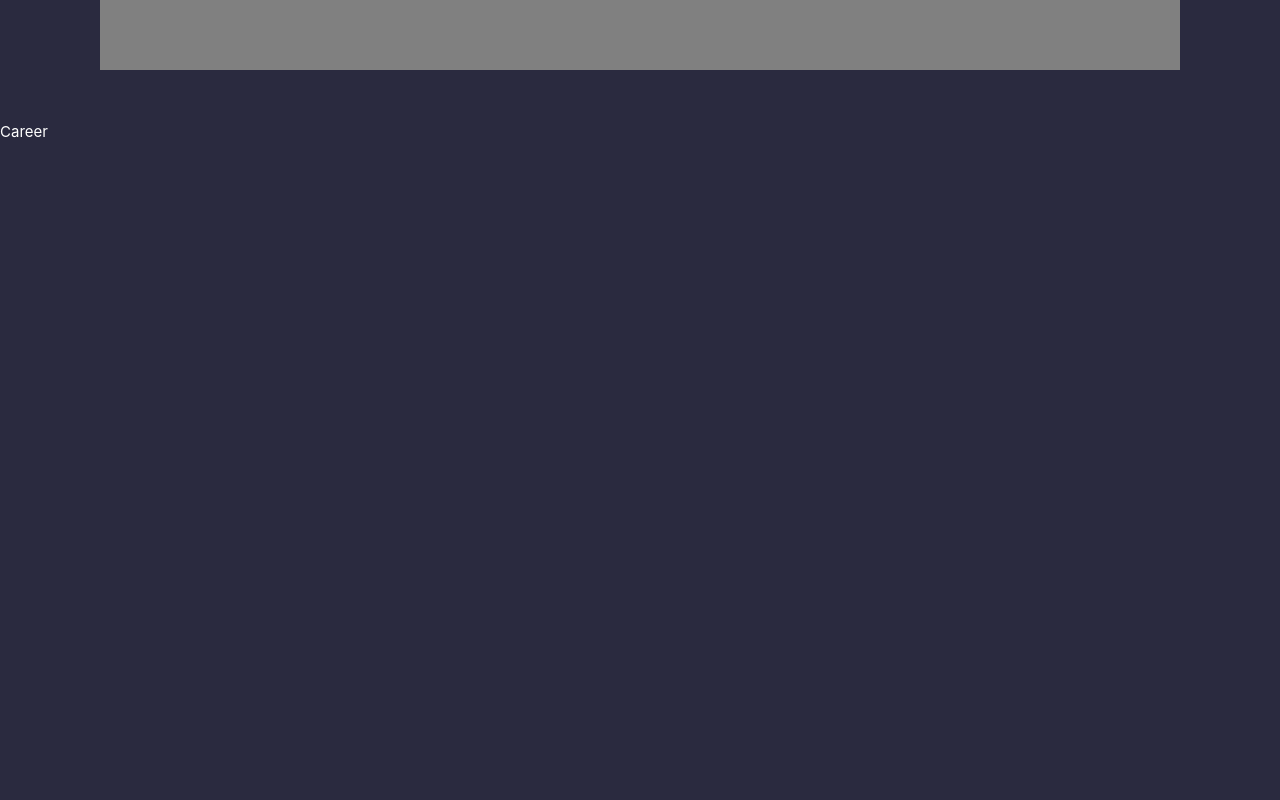
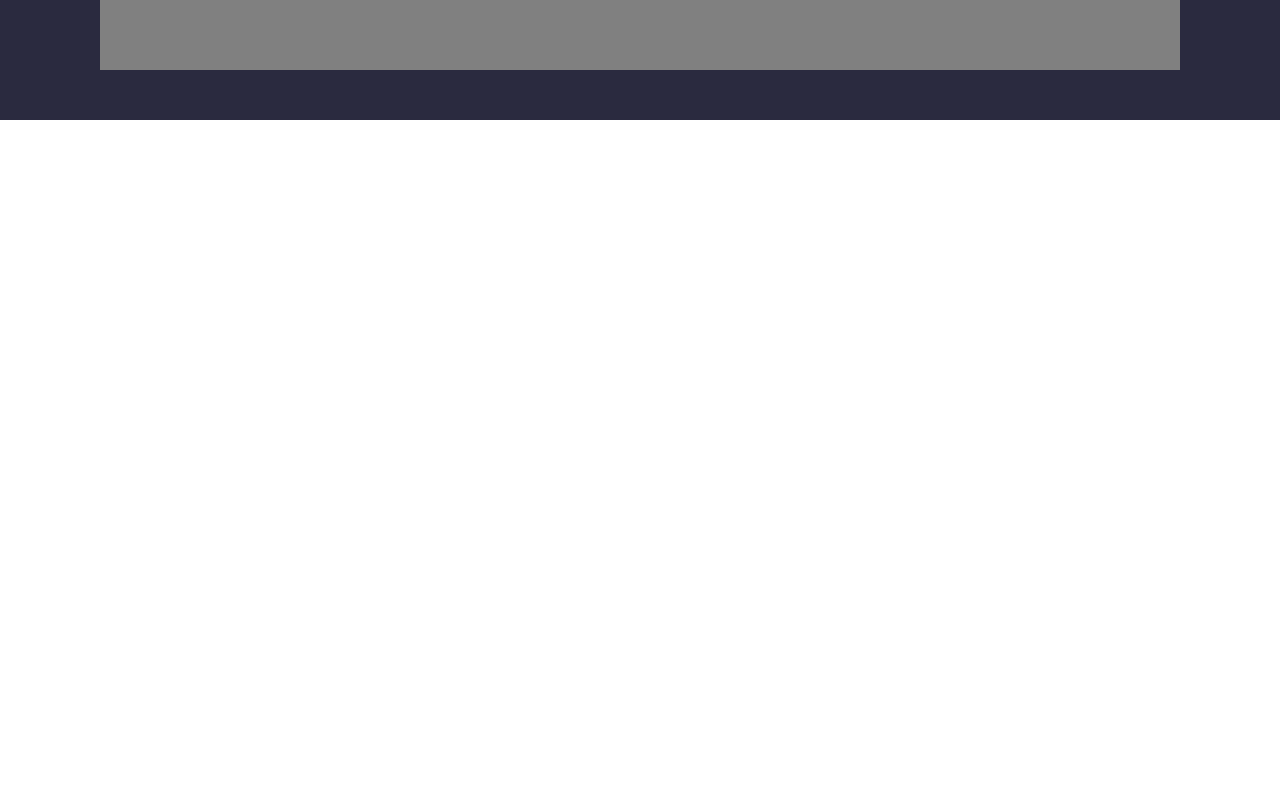
Before and after one commit to DevWonny/NewPortfolio, a Vue app: page / in a window 1280 px wide. Shown: the part 1480-2280 px from the top of the page. After the commit the page ends 1600 px from the top, so only its background shows below. Built offline with nearby package versions, Linux system fonts and the light colour scheme.

Commit message:
Intro template 구조 변경

```diff
--- a/src/App.vue
+++ b/src/App.vue
@@ -1,27 +1,31 @@
 <script setup lang="ts">
+import { ref, onMounted, computed, onUpdated } from 'vue'
 // component
 import Intro from '@/components/Intro.vue'
 import Introduce from '@/components/Introduce.vue'
 import Career from '@/components/Career.vue'
 import Project from '@/components/Project.vue'
 import Contact from '@/components/Contact.vue'
+
+const introRef = ref()
+const introduceRef = ref()
+const careerRef = ref()
+const projectRef = ref()
+const contactRef = ref()
 </script>
 
 <template>
-  <div>
+  <div class="app-container">
     <Intro></Intro>
     <Introduce></Introduce>
-    <Career></Career>
-    <Project></Project>
-    <Contact></Contact>
+    <!-- <Career></Career> -->
+    <!-- <Project></Project> -->
+    <!-- <Contact></Contact> -->
   </div>
 </template>
 
 <style scoped lang="scss">
-div.intro-container {
-  background-color: #0b0c2a;
-}
-
+div.app-container {
   div.introduce-container,
   div.career-container,
   div.project-container {
@@ -31,4 +35,5 @@ div.project-container {
   div.contact-container {
     background-color: #323248;
   }
+}
 </style>
--- a/src/components/Intro.vue
+++ b/src/components/Intro.vue
@@ -1,9 +1,9 @@
 <template>
-  <!-- * 밤하늘 별 뿌린 느낌의 배경효과 필요 -->
-  <canvas ref="canvas" class="fixed top-0 left-0 w-full h-full z-0"></canvas>
-  <!-- * 하단 스크롤 효과 필요 -->
   <div class="intro-container w-screen h-screen">
+    <!-- * 밤하늘 별 뿌린 느낌의 배경효과 필요 -->
+    <canvas ref="canvas" class="fixed top-0 left-0 w-full h-full"></canvas>
     <h1 class="text-9xl">WONNY <br />PORTFOLIO</h1>
+    <!-- * 하단 스크롤 효과 필요 -->
   </div>
 </template>
 
@@ -134,12 +134,11 @@ onBeforeUnmount(() => {
 </script>
 
 <style scoped lang="scss">
-canvas {
-  display: block;
-  z-index: -1;
-}
-
 div.intro-container {
+  canvas {
+    display: block;
+    z-index: -1;
+  }
   h1 {
     line-height: 1.2;
   }
```
Lines whose indentation alone changed are shown as unchanged.
